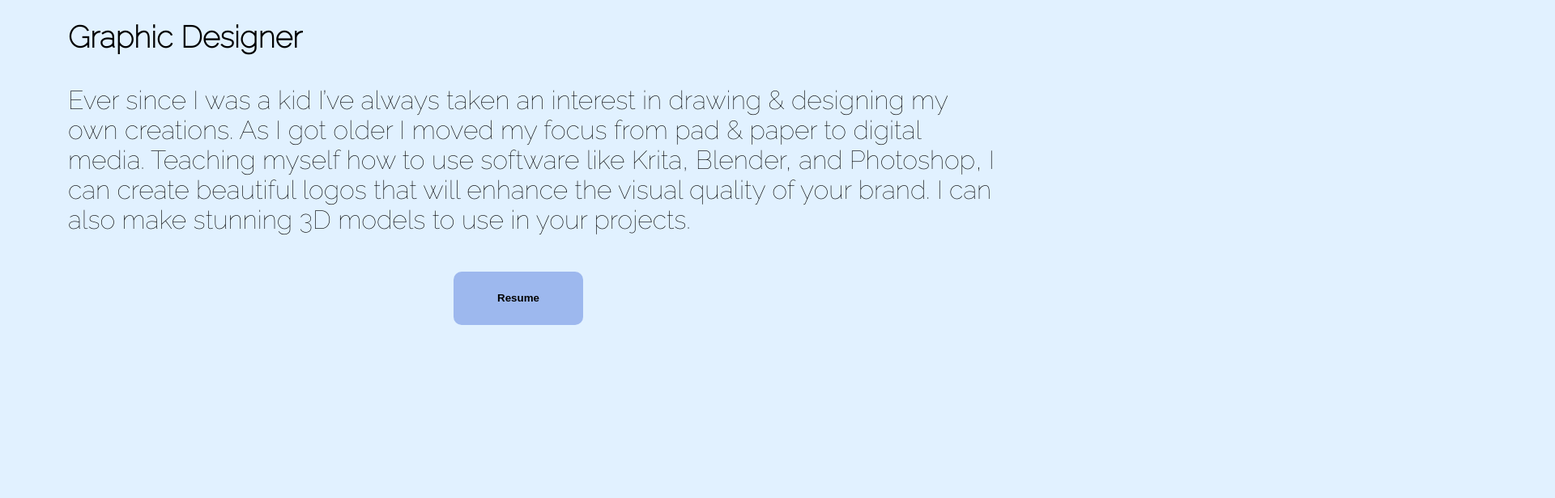
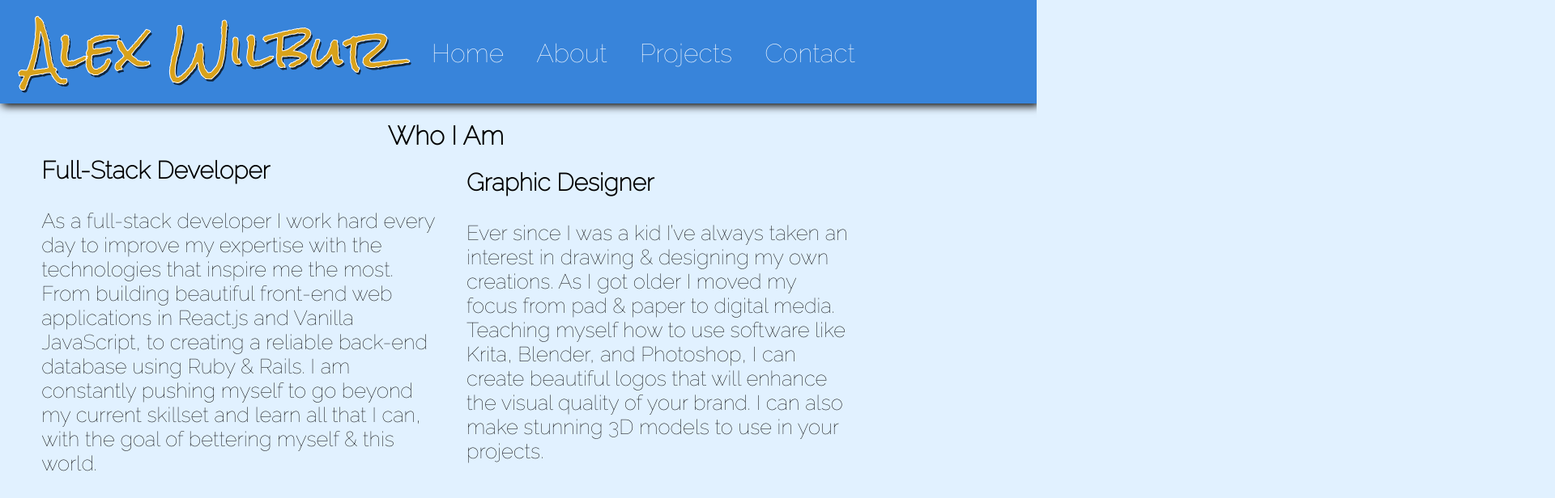
Before and after one commit to MrWil95/Portfolio, a React (Create React App) app in the folder client/: page /about in a window 1280 px wide. Shown: the top 616 px of the page at 81% size, 1920 px wide, since content can reach past the window. Built offline with nearby package versions, Linux system fonts and the light colour scheme.

Commit message:
finishing up responsiveness for home about and nav, cleaned up code

```diff
--- a/client/src/App.css
+++ b/client/src/App.css
@@ -1,5 +1,4 @@
 .Container {
-  height: 100vh;
   position: static;
   width: 100vw;
 }
@@ -12,6 +11,12 @@
   }
 }
 
+@media (min-width: 1024px) {
+  body {
+    overflow: hidden;
+  }
+}
+
 @media (min-width: 1400px) {
   .Container {
     align-items: unset;
--- a/client/src/components/Layout/Layout.css
+++ b/client/src/components/Layout/Layout.css
@@ -25,18 +25,12 @@
 
 @media (min-width: 1280px) {
   .layout-children {
-    top: -4em;
+    top: 0;
   }
 }
 
 @media (min-height: 1366px) {
   .layout-children {
-    top: -22em;
-  }
-}
-
-@media (min-width: 1400px) {
-  .layout-children {
     top: 0;
   }
 }
--- a/client/src/components/Nav/Nav.css
+++ b/client/src/components/Nav/Nav.css
@@ -4,22 +4,20 @@
   display: flex;
   font-family: 'Raleway', sans-serif;
   font-size: clamp(1.5em, 8vw, 2em);
-  height: 5em;
+  height: 4em;
   justify-content: space-between;
-  padding: 0 .75em 0 0;
-  position: static;
+  position: relative;
   width: 100vw;
   z-index: 2;
 }
 
 .logo {
   color: #D9A21B;
-  display: fixed;
   font-family: 'Rock Salt', cursive;
   font-size: clamp(.85em, 5vw, 2.5em);
   height: max-content;
-  margin-left: 1.75em;
-  margin-top: 2.25em;
+  margin-left: 1em;
+  margin-top: 1em;
   text-decoration: none;
   text-shadow: 2px 3px rgba(0, 0, 0, 0.7);
   -webkit-text-stroke: 1px white;
@@ -31,7 +29,7 @@
   flex-flow: column nowrap;
   justify-content: space-around;
   position: relative;
-  right: .5em;
+  right: 0.5em;
   top: 0;
   z-index: 3;
 }
@@ -101,13 +99,13 @@
   display: flex;
   background-color: #3884DA;
   flex-flow: column nowrap;
-  height: 95vh;
+  height: 100vh;
   list-style: none;
   position: absolute;
   right: 0;
   top: 2.75em;
   transition: transform 350ms ease;
-  width: 100vw;
+  width: 100%;
   z-index: 2;
 }
 
@@ -115,14 +113,14 @@
   display: flex;
   background-color: #3884DA;
   flex-flow: column nowrap;
-  height: 95vh;
+  height: 100vh;
   list-style: none;
   position: absolute;
   right: 0;
   top: 2.75em;
   transform: translateY(-100%);
   transition: transform 350ms ease;
-  width: 100vw;
+  width: 100%;
   z-index: 2;
 }
 
@@ -144,124 +142,15 @@
   transition: opacity 125ms linear;
 }
 
-@media (min-width: 320px) {
+@media (min-width: 768px) {
   .logo {
-    margin-top: 3.25em;
-  }
-
-  .BurgerContainer {
-    margin-left: unset;
-    top: 1.25em;
-  }
-
-  .UlContainer {
-    top: 1.75em;
-  }
-}
-
-@media (min-width: 360px) {
-  .logo {
-    margin-top: 2em;
-  }
-
-  .BurgerContainer {
-    top: 0;
-  }
-}
-
-@media (min-height: 667px) {
-  .NavContainer {
-    position: relative;
-    top: -2em;
-  }
-
-  .logo {
-    margin-top: 3.5em;
-  }
-
-  .BurgerContainer {
-    top: 1.5em;
-  }
-}
-
-@media (min-height: 731px) {
-  .logo {
-    margin-top: 2.75em;
-  }
-
-  .BurgerContainer {
-    top: .75em;
-  }
-}
-
-@media (min-height: 736px) {
-  .logo {
-    margin-top: 2.5em;
-  }
-
-  .BurgerContainer {
-    top: .75em;
-  }
-}
-
-@media (min-height: 812px) {
-  .NavContainer {
-    top: -4em;
-  }
-
-  .logo {
-    margin-top: 3.25em;
-  }
-
-  .BurgerContainer {
-    top: 1.25em;
-  }
-}
-
-@media (min-height: 1024px) {
-  .NavContainer {
-    top: -5em;
-  }
-
-  .logo {
-    margin-top: 1.75em;
-  }
-
-  .BurgerContainer {
-    top: 1em;
+    margin-top: .5em;
   }
 }
 
 @media (min-width: 1024px) {
   .NavContainer {
-    top: -5em;
-  }
-
-  .logo {
-    margin-top: .5em;
-    margin-left: .75em;
-  }
-
-  .BurgerContainer {
-    display: none;
-  }
-
-  .UlContainerOpen {
-    background-color: unset;
-    flex-flow: row nowrap;
-    height: max-content;
-    right: -14.5em;
-    top: 3em;
-  }
-
-  .navLinkContainerOpen {
-    opacity: 1;
-  }
-}
-
-@media (min-width: 1280px) {
-  .NavContainer {
-    top: -2em;
+    top: 0;
   }
 
   .logo {
@@ -277,105 +166,49 @@
     background-color: unset;
     flex-flow: row nowrap;
     height: max-content;
-    right: -22em;
-    top: 3em;
+    right: 1em;
+    top: 2.75em;
+    width: max-content;
   }
 
   .navLinkContainerOpen {
     opacity: 1;
   }
+
+  .navLinkContainerOpen:last-child {
+    padding: unset;
+    padding-bottom: 1.125em;
+    padding-left: 0.625em;
+    padding-top: 1.125em;
+  }
 }
 
-@media (min-height: 1366px) {
-  .NavContainer {
-    top: -10.5em;
-  }
-
+@media (min-width: 1280px) {
   .logo {
-    margin-left: 1em;
-    margin-top: .75em;
-  }
-
-  .BurgerContainer {
-    display: none;
+    margin-left: .5em;
+    margin-top: -0.25em;
   }
 
   .UlContainerOpen {
-    background-color: unset;
-    flex-flow: row nowrap;
-    height: max-content;
-    right: -14.5em;
-    top: 3em;
-  }
-
-  .navLinkContainerOpen {
-    opacity: 1;
+    right: 7em;
   }
 }
 
 @media (min-width: 1400px) {
-  .NavContainer {
-    top: 0;
-  }
-
   .logo {
     margin-left: 1em;
-    margin-top: 0;
+    margin-top: -0.45em;
   }
 
   .UlContainerOpen {
-    right: -26em;
-    top: 3em;
-  }
-}
-
-@media (min-width: 1500px) {
-  .NavContainer {
-    top: -1em;
-  }
-
-  .logo {
-    margin-left: 1em;
-    margin-top: 0;
-
-  }
-
-  .UlContainerOpen {
-    right: -30em;
-    top: 3em;
+    right: 1em;
+    top: 2.75em;
+    width: 18em;
   }
 }
 
 @media (min-width: 1600px) {
-  .NavContainer {
-    top: 0;
-  }
-
   .logo {
-    margin-left: 1em;
-    margin-top: -0.25em;
-
-  }
-
-  .UlContainerOpen {
-    right: -32em;
-    top: 2.75em;
+    margin-top: -0.45em;
   }
 }
-
-@media (min-width: 1900px) {
-  .NavContainer {
-    top: -2em;
-  }
-
-  .logo {
-    margin-left: 2em;
-    margin-top: -0.25em;
-
-  }
-
-  .UlContainerOpen {
-    right: -41em;
-    top: 3em;
-  }
-}
--- a/client/src/components/Resume/Resume.css
+++ b/client/src/components/Resume/Resume.css
@@ -1,27 +1,28 @@
 .ResumeShadow {
   align-content: center;
   background-color: rgba(0, 0, 0, 0.5);
-  bottom: 60em;
+  bottom: 0;
   display: grid;
   height: 100%;
   justify-content: center;
   opacity: 0;
   padding: 2em 0;
   position: relative;
+  transition: opacity 1s linear;
+  z-index: -1;
 }
 
 .ResumeShadowShow {
   align-content: center;
-  animation: fadeIn 2s ease forwards;
   background-color: rgba(0, 0, 0, 0.5);
-  bottom: 60em;
+  bottom: 0;
   display: grid;
   height: 100%;
   justify-content: center;
-  opacity: 0;
+  opacity: 1;
   padding: 2em 0;
   position: relative;
-  transition: ease;
+  transition: opacity 1s linear;
 }
 
 .resumecontainer {
@@ -34,8 +35,8 @@
   padding: 2em 0;
   position: relative;
   scroll-behavior: auto;
-  width: 75vw;
-  max-width: 50em;
+  width: 92vw;
+  max-width: 60em;
   min-width: 18em;
 }
 
@@ -62,11 +63,108 @@
   width: 35.5em;
 }
 
-@keyframes fadeIn {
-  0% {
-    opacity: 0;
+@media (min-width: 375px) {
+  .ResumeShadow {
+    left: 0;
+    width: 100vw;
   }
-  100% {
-    opacity: 1;
+
+  .ResumeShadowShow {
+    left: 0;
+    width: 100vw;
   }
 }
+
+@media (min-width: 768px) {
+  .ResumeShadow {
+    height: 31em;
+    top: -29.35em;
+  }
+
+  .ResumeShadowShow {
+    height: 31em;
+    top: -29.35em;
+  }
+
+  .resumecontainer {
+    bottom: -0.25em;
+    height: 28em;
+  }
+
+  .page {
+    width: 38em;
+  }
+}
+
+@media (min-width: 1024px) {
+  .ResumeShadow {
+    height: 26em;
+    top: -33.5em;
+  }
+
+  .ResumeShadowShow {
+    height: 26em;
+    top: -33.5em;
+  }
+
+  .resumecontainer {
+    bottom: 0;
+    height: 23em;
+  }
+
+  .page {
+    width: 38em;
+  }
+}
+
+@media (min-width: 1280px) {
+  .ResumeShadow {
+    height: 32em;
+    top: -44em;
+  }
+
+  .ResumeShadowShow {
+    height: 32em;
+    top: -44em;
+  }
+
+  .resumecontainer {
+    bottom: 0.5em;
+    height: 28em;
+    left: -1em;
+  }
+}
+
+@media (min-width: 1400px) {
+  .ResumeShadow {
+    height: 45em;
+    top: -46em;
+  }
+
+  .ResumeShadowShow {
+    height: 45em;
+    top: -46em;
+  }
+
+  .resumecontainer {
+    bottom: 0.25em;
+    height: 41em;
+  }
+}
+
+@media (min-width: 1500px) {
+  .ResumeShadow {
+    height: 36em;
+    top: -50em;
+  }
+
+  .ResumeShadowShow {
+    height: 36em;
+    top: -50em;
+  }
+
+  .resumecontainer {
+    bottom: -0.25em;
+    height: 32em;
+  }
+}
--- a/client/src/screens/About/About.css
+++ b/client/src/screens/About/About.css
@@ -17,14 +17,10 @@
   align-items: center;
   display: flex;
   flex-flow: column;
-  font-size: clamp(1em, 3vw, 2em);
+  font-size: clamp(0.75em, 2vw, 2em);
   padding: 2em;
   position: relative;
   text-align: left;
-}
-
-.about2container {
-  margin: 0 0 0 1em;
 }
 
 .showbtn {
@@ -40,3 +36,86 @@
 .showbtn:hover {
   cursor: pointer;
 }
+
+@media (min-width: 375px) {
+  .AboutContainer {
+    top: 3em;
+  }
+}
+
+@media (min-width: 768px) {
+  .AboutContainer {
+    top: 10em;
+  }
+
+  .splitcontainer {
+    display: grid;
+    grid-template-columns: 50% 50%;
+    top: 0;
+  }
+
+  .about2container {
+    margin-left: 1em;
+  }
+
+  .showbtn {
+    margin-left: 20.5em;
+    margin-top: 3em;
+  }
+}
+
+@media (min-height: 812px) {
+  .AboutContainer {
+    top: 6em;
+  }
+}
+
+@media (min-width: 1024px) {
+  .AboutContainer {
+    top: 0;
+  }
+
+  .splitcontainer {
+    top: -3.75em;
+  }
+
+  .showbtn {
+    margin-left: 30em;
+    margin-top: 1em;
+  }
+}
+
+@media (min-width: 1280px) {
+  .AboutContainer {
+    overflow: unset;
+    width: 86vw;
+  }
+}
+
+@media (min-width: 1400px) {
+  .AboutContainer {
+    width: unset;
+  }
+
+  .abouttitle {
+    font-size: 3em;
+  }
+
+  .splitcontainer {
+    top: 0;
+  }
+
+  .showbtn {
+    margin-left: 42em;
+  }
+}
+
+@media (min-width: 1500px) {
+  .splitcontainer {
+    top: -4em;
+  }
+
+  .showbtn {
+    margin-left: 46em;
+  }
+}
--- a/client/src/screens/Home/Home.css
+++ b/client/src/screens/Home/Home.css
@@ -127,16 +127,16 @@
   }
 
   .alexdrawing {
-    right: unset
+    right: -4em;
   }
 
   .link {
-    right: 1.5em;
-    top: 6.5em;
+    right: 5em;
+    top: 13.5em;
   }
 
   .linkbtn {
-    width: 8em;
+    width: 12em;
   }
 }
 
@@ -230,13 +230,18 @@
 }
 
 @media (min-width: 1024px) {
-  .splitgrid {
-    grid-template-columns: 50% 50%;
-    grid-template-rows: unset;
+  .HomeContainer {
+    margin-top: 4em;
   }
 
   .homerise {
     justify-self: start;
+  }
+
+  .splitgrid {
+    grid-template-columns: 50% 50%;
+    grid-template-rows: unset;
+    top: 0;
   }
 
   .intro {
@@ -268,10 +273,6 @@
     justify-self: start;
   }
 
-  .intro {
-    margin-top: 1em;
-  }
-
   .alexdrawing {
     right: -6em;
     top: 0;
@@ -286,6 +287,7 @@
   .splitgrid {
     grid-template-columns: 50% 50%;
     grid-template-rows: unset;
+    top: 0;
   }
 
   .homerise {
@@ -299,8 +301,8 @@
   .alexdrawing {
     grid-column: 2 / 2;
     grid-row: unset;
-    right: -5em;
-    top: 5em;
+    right: -7em;
+    top: 0;
     width: 33vw;
   }
 
@@ -308,7 +310,7 @@
     grid-column: 1 / 2;
     grid-row: unset;
     left: 0;
-    top: 27.5em;
+    top: 22em;
   }
 
   .linkbtn {
@@ -322,21 +324,65 @@
   }
 
   .intro {
-    margin-top: 1em;
+    font-size: clamp(1em, 2.25vw, 2em);
   }
 
   .alexdrawing {
-    right: -6em;
+    right: -10em;
     top: 0;
+    width: 35vw;
+    max-width: 30em;
   }
 
   .link {
-    top: 25.5em;
+    top: 27em;
+  }
+
+  .linkbtn {
+    height: 7em;
+    width: 15em;
   }
 }
 
 @media (min-width: 1600px) {
+  .homerise {
+    height: 4.4em;
+    max-width: 30em;
+  }
+
+  .homeli {
+    font-size: clamp(1em, 3vw, 4em);
+  }
+
+  .intro {
+    font-size: clamp(1em, 3.25vw, 2.25em);
+  }
+
   .alexdrawing {
-    width: 35vw;
+    right: -12em;
+  }
+
+  .link {
+    top: 31em;
   }
 }
+
+@media (min-width: 1900px) {
+  .homerise {
+    height: 5.4em;
+    max-width: 34em;
+  }
+
+  .intro {
+    font-size: 3em;
+  }
+
+  .alexdrawing {
+    right: -14em;
+    max-width: 38em;
+  }
+
+  .link {
+    top: 42em;
+  }
+}
```
